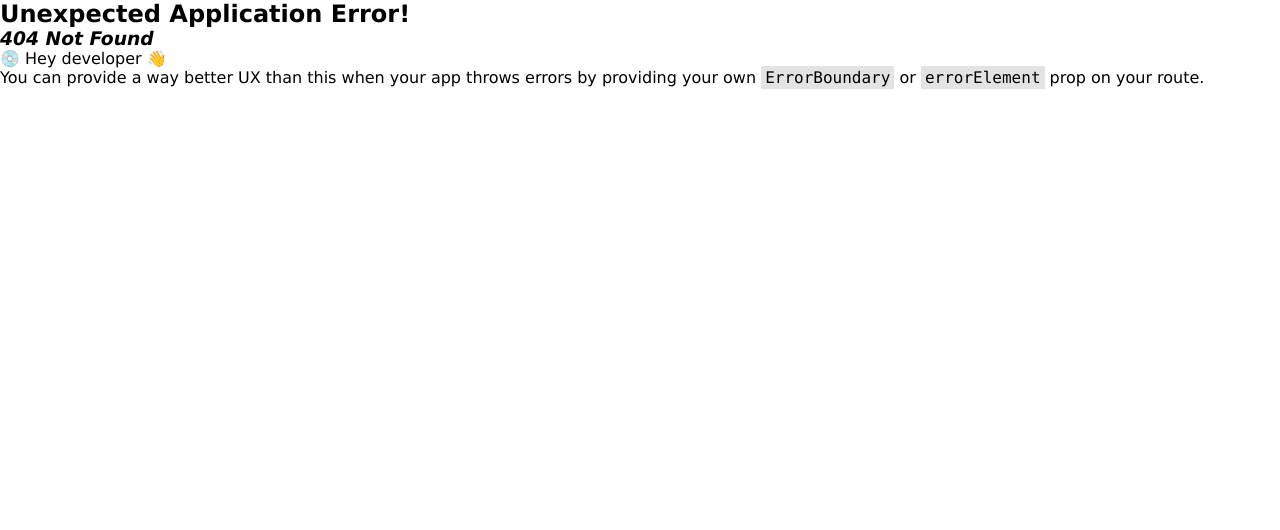
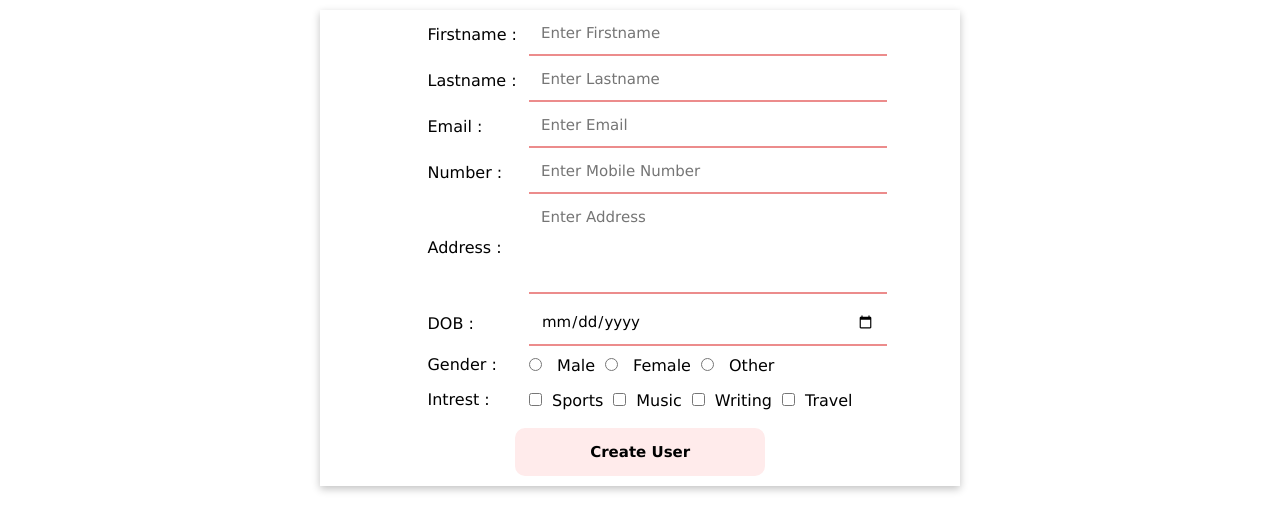
Before and after one commit to mewadasid/eSparkbiz_advanceTraning, a React (Create React App) app: page /user/createUser in a window 1280 px wide. Before the commit this address had no page. Shown: the top 530 px of the page. Built offline with nearby package versions, Linux system fonts and the light colour scheme.

Commit message:
Added form& validation

```diff
--- a/src/index.js
+++ b/src/index.js
@@ -1,36 +1,37 @@
-import React from 'react';
-import ReactDOM from 'react-dom/client';
-import {
-  createBrowserRouter,
-  RouterProvider,
-} from "react-router-dom";
-import './index.css';
-import App from './App';
-import reportWebVitals from './reportWebVitals';
-import Userdisplay from './pages/userDetail';
-import Post from './pages/userDetail/components/post';
+import React from "react";
+import ReactDOM from "react-dom/client";
+import { BrowserRouter, Route, Routes } from "react-router-dom";
 
+import App from "./App";
+import reportWebVitals from "./reportWebVitals";
+import Userdisplay from "./pages/userDetail";
+import Post from "./pages/userDetail/components/post";
+import Usercreate from "./pages/userDetail/components/userCreate";
+// const router = createBrowserRouter([
+//   {
+//     path: "/",
+//     element:<App />,
+//   },
+//   {
+//     path:"/user",
+//     element: <Userdisplay />
+//   },
+//   {
+//     path:"/post",
+//     element:<Post />
+//   }
+// ]);
 
-const router = createBrowserRouter([
-  {
-    path: "/",
-    element:<App />,
-  },
-  {
-    path:"/user",
-    element: <Userdisplay />
-  },
-  {
-    path:"/post",
-    element:<Post />
-  }
-]);
-
-const root = ReactDOM.createRoot(document.getElementById('root'));
+const root = ReactDOM.createRoot(document.getElementById("root"));
 root.render(
-
-    <RouterProvider router={router} />
-
+  <BrowserRouter>
+    <Routes>
+      <Route path="/" element={<App />}></Route>
+      <Route path="/user" element={<Userdisplay />}></Route>
+      <Route path="/post" element={<Post />}></Route>
+      <Route path="/user/createUser" element={<Usercreate />}></Route>
+    </Routes>
+  </BrowserRouter>
 );
 
 // If you want to start measuring performance in your app, pass a function
--- a/src/pages/userDetail/components/getUser.js
+++ b/src/pages/userDetail/components/getUser.js
@@ -1,7 +1,7 @@
 
 import { useEffect, useState } from 'react';
 import { Link } from 'react-router-dom';
-
+import '../index.css';
 
 function Userdetail() {
 
@@ -39,8 +39,8 @@ function Userdetail() {
     }
    }
     return (
-        <div className='user_table'>
-            <table>
+        <div>
+            <table border="1" className='user_table'>
                 <thead>
                     <tr>
                         <th>Name</th>
@@ -67,6 +67,7 @@ function Userdetail() {
 
                 </tbody>
             </table>
+            <Link to={'createUser'}>Create User</Link>
         </div>
     )
 }
--- /dev/null
+++ b/src/pages/userDetail/components/userCreate.js
@@ -0,0 +1,195 @@
+import { useEffect, useState } from "react";
+import "../index.css";
+export default function Usercreate() {
+  const [elements, setElement] = useState({
+    firstname: "",
+    lastname: "",
+    email: "",
+    address: "",
+    number: "",
+    gender: "",
+    dob: "",
+    intrest: "",
+  });
+  const [errors, setError] = useState({});
+
+  /* calling at submit time and call validate  */
+  function checkEmpty(e) {
+    const temp = {};
+
+    Object.keys(elements).forEach((item) => {
+      if (item === "intrest") {
+        debugger;
+        for (let i = 0; i < e.target["intrest"].length; i++) {
+          console.log(e.target["intrest"][i].checked);
+        }
+      }
+
+      temp[item] = e.target[item].value;
+    });
+    setElement(temp);
+    e.preventDefault();
+    setError(validate(temp));
+  }
+
+  useEffect(() => {
+    if (
+      Object.keys(errors).length === 0 &&
+      Object.keys(elements).length !== 0
+    ) {
+      console.log(elements);
+    }
+    //eslint-disable-next-line
+  }, [errors]);
+  /* calling at submit time and call validate  */
+
+  /* Form field validation */
+
+  function validate(inputValue) {
+    const error = {};
+    if (inputValue.firstname === "") {
+      error.firstname = "Please Fill Firstname";
+    }
+    if (inputValue.lastname === "") {
+      error.lastname = "Please Fill Lastname";
+    }
+    if (inputValue.email === "") {
+      error.email = "Please Fill Email";
+    }
+    if (inputValue.number === "") {
+      error.number = "Please Fill Number";
+    }
+    if (inputValue.address === "") {
+      error.address = "Please Fill Addrress";
+    }
+    if (inputValue.dob === "") {
+      error.dob = "Please Select Date of Birth";
+    }
+    if (inputValue.gender === "") {
+      error.gender = "Please Select Gender";
+    }
+    return error;
+  }
+
+  /* Form field validation */
+
+  /* Returing Form */
+  return (
+    <>
+      <form method="post" className="userform" onSubmit={checkEmpty}>
+        <table>
+          <tbody>
+            <tr>
+              <td>
+                <label>Firstname : </label>
+              </td>
+              <td>
+                <input
+                  type="text"
+                  name="firstname"
+                  id="userFirstname"
+                  placeholder="Enter Firstname"
+                />
+                <span className="fieldError">{errors.firstname}</span>
+              </td>
+            </tr>
+            <tr>
+              <td>
+                <label>Lastname : </label>
+              </td>
+              <td>
+                <input
+                  type="text"
+                  name="lastname"
+                  id="userLastname"
+                  placeholder="Enter Lastname"
+                />
+                <span className="fieldError">{errors.lastname}</span>
+              </td>
+            </tr>
+            <tr>
+              <td>
+                <label>Email : </label>
+              </td>
+              <td>
+                <input
+                  type="email"
+                  name="email"
+                  id="userEmail"
+                  placeholder="Enter Email"
+                />
+                <span className="fieldError">{errors.email}</span>
+              </td>
+            </tr>
+            <tr>
+              <td>
+                <label>Number : </label>
+              </td>
+              <td>
+                <input
+                  type="text"
+                  name="number"
+                  id="userNumber"
+                  placeholder="Enter Mobile Number"
+                />
+                <span className="fieldError">{errors.number}</span>
+              </td>
+            </tr>
+            <tr>
+              <td>
+                <label>Address : </label>
+              </td>
+              <td>
+                <textarea
+                  name="address"
+                  id="userAddress"
+                  rows="4"
+                  maxLength="200"
+                  placeholder="Enter Address"
+                ></textarea>
+                <span className="fieldError">{errors.address}</span>
+              </td>
+            </tr>
+            <tr>
+              <td>
+                <label>DOB : </label>
+              </td>
+              <td>
+                <input type="date" name="dob" id="userEmail" />
+                <span className="fieldError">{errors.dob}</span>
+              </td>
+            </tr>
+            <tr>
+              <td>
+                <label>Gender : </label>
+              </td>
+              <td>
+                <input type="radio" name="gender" value="Male" /> Male
+                <input type="radio" name="gender" value="Female" /> Female
+                <input type="radio" name="gender" value="Other" /> Other
+                <span className="fieldError">{errors.gender}</span>
+              </td>
+            </tr>
+            <tr>
+              <td>
+                <label>Intrest : </label>
+              </td>
+              <td>
+                <input type="checkbox" name="intrest" value="sports" />
+                Sports
+                <input type="checkbox" name="intrest" value="music" />
+                Music
+                <input type="checkbox" name="intrest" value="writing" />
+                Writing
+                <input type="checkbox" name="intrest" value="travel" />
+                Travel
+              </td>
+            </tr>
+          </tbody>
+        </table>
+        <input type="submit" value="Create User" />
+      </form>
+    </>
+  );
+  /* Returing Form */
+}
--- a/src/pages/userDetail/index.css
+++ b/src/pages/userDetail/index.css
@@ -1,26 +1,42 @@
-*{
-    font-family:'Lucida Sans', 'Lucida Sans Regular', 'Lucida Grande', 'Lucida Sans Unicode', Geneva, Verdana, sans-serif ;
+* {
+    font-family: 'Lucida Sans', 'Lucida Sans Regular', 'Lucida Grande', 'Lucida Sans Unicode', Geneva, Verdana, sans-serif;
     margin: 0;
     padding: 0;
 }
-.container{
+
+.container {
     max-width: 1170px;
     margin: 0 auto;
 }
-.post_card{
+
+.user_table tbody tr td,
+thead tr th {
+    height: 30px;
+    border: none;
+    background-color: rgba(173, 228, 219, 0.4);
+}
+
+.user_table tr:nth-child(even) {
+    background-color: #ADE4DB;
+}
+
+.post_card {
     margin: 20px auto;
     box-shadow: rgba(0, 0, 0, 0.24) 0px 3px 8px;
     border-radius: 10px;
     padding: 10px;
 }
-.post_content{
+
+.post_content {
     padding: 20px;
     text-align: center;
 }
-.btn_loadmore{
+
+.btn_loadmore {
     text-align: center;
 }
-.btn_loadmore button{
+
+.btn_loadmore button {
     font-size: 18px;
     font-weight: bold;
     width: 200px;
@@ -31,27 +47,32 @@ padding: 10px;
     background-color: rgb(246, 186, 111);
     border-radius: 20px;
 }
-.head{
+
+.head {
     font-size: 20px;
     font-weight: bold;
 }
-.postBody{
+
+.postBody {
     text-indent: 5%;
     margin-top: 5%;
 }
-.main_comment_card{
-    box-shadow: rgba(7, 103, 182, 0.35) 0px 5px 15px;;
+
+.main_comment_card {
+    box-shadow: rgba(7, 103, 182, 0.35) 0px 5px 15px;
+    ;
     padding: 10px;
     border-radius: 10px;
     width: 50%;
     margin: 10px auto;
 }
-.post_comment_content{
+
+.post_comment_content {
     padding: 20px;
     text-align: center;
 }
- .btn_loadcomment button
- {
+
+.btn_loadcomment button {
     font-size: 15px;
     font-weight: bold;
     color: #FFEBEB;
@@ -62,14 +83,67 @@ padding: 10px;
     background-color: rgb(201, 167, 235);
     border-radius: 20px;
 }
-.back_btn{
+
+.back_btn {
     padding: 10px;
     border: none;
     width: 200px;
     margin-top: 10px;
-    border-radius:50px ;
+    border-radius: 50px;
     background-color: #F6BA6F;
     font-size: 14px;
     font-weight: bold;
     padding-left: 10px;
 }
+
+.userform {
+    width: 50%;
+    margin: 10px auto;
+    box-shadow: rgba(0, 0, 0, 0.24) 0px 3px 8px;
+}
+
+.userform table {
+    margin: 0 auto
+}
+
+.userform textarea,
+input[type="text"],
+[type="email"],
+[type="date"] {
+    font-size: 15px;
+    resize: none;
+    margin-left: 10px;
+    outline: none;
+    width: 100%;
+    padding: 12px;
+    border: none;
+    border-bottom: 2px solid #ec8c8c;
+}
+
+.userform input[type="checkbox"],
+[type="radio"] {
+    margin: 10px;
+}
+
+.userform input[type="submit"] {
+    background-color: #FFEBEB;
+    font-size: 15px;
+    font-weight: bold;
+    border: none;
+    width: 250px;
+    padding: 15px;
+    margin: 10px 30.5%;
+    border-radius: 10px;
+    cursor: pointer;
+}
+
+.userform input[type="submit"]:hover {
+    background-color: rgb(255, 220, 220);
+}
+
+.fieldError {
+    color: #ff0000;
+    font-size: 14px;
+    margin: 0 15px;
+    font-family: Georgia, 'Times New Roman', Times, serif;
+}
```
Also changed, not shown: src/App.js (+3 -5 lines), src/pages/userDetail/components/post.js (+17 -17 lines), src/pages/userDetail/index.js (+6 -9 lines), src/pages/userDetail/components/fetchComment.js (renamed from src/pages/userDetail/components/fetchcomment.js). Lines whose indentation alone changed are shown as unchanged.
